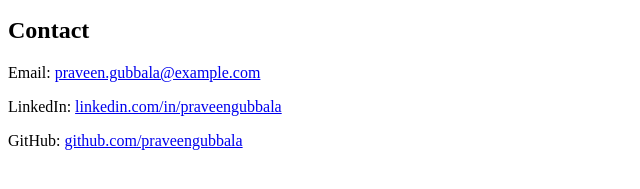
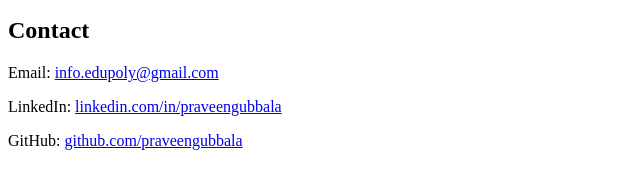
Before and after one commit to edupoly/mern54website, a plain HTML site: page index.html in a window 1280 px wide. Shown: the part 553-742 px from the top of the page, 0-640 px from the left. Drawn offline with Linux system fonts and the light colour scheme.

Commit message:
contactupdates

```diff
--- a/index.html
+++ b/index.html
@@ -51,7 +51,7 @@
     </section>
     <section>
         <h2>Contact</h2>
-        <p>Email: <a href="mailto:praveen.gubbala@example.com">praveen.gubbala@example.com</a></p>
+        <p>Email: <a href="mailto:info.edupoly@gmail.com">info.edupoly@gmail.com</a></p>
         <p>LinkedIn: <a href="https://www.linkedin.com/in/praveengubbala"
                 target="_blank">linkedin.com/in/praveengubbala</a></p>
         <p>GitHub: <a href="https://github.com/praveengubbala" target="_blank">github.com/praveengubbala</a></p>
```
